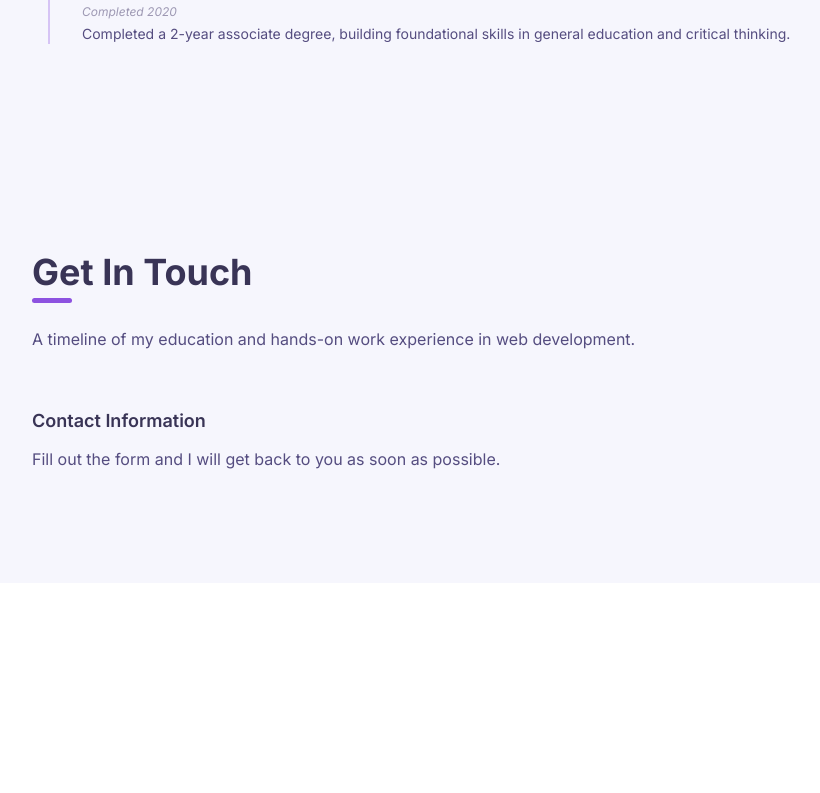
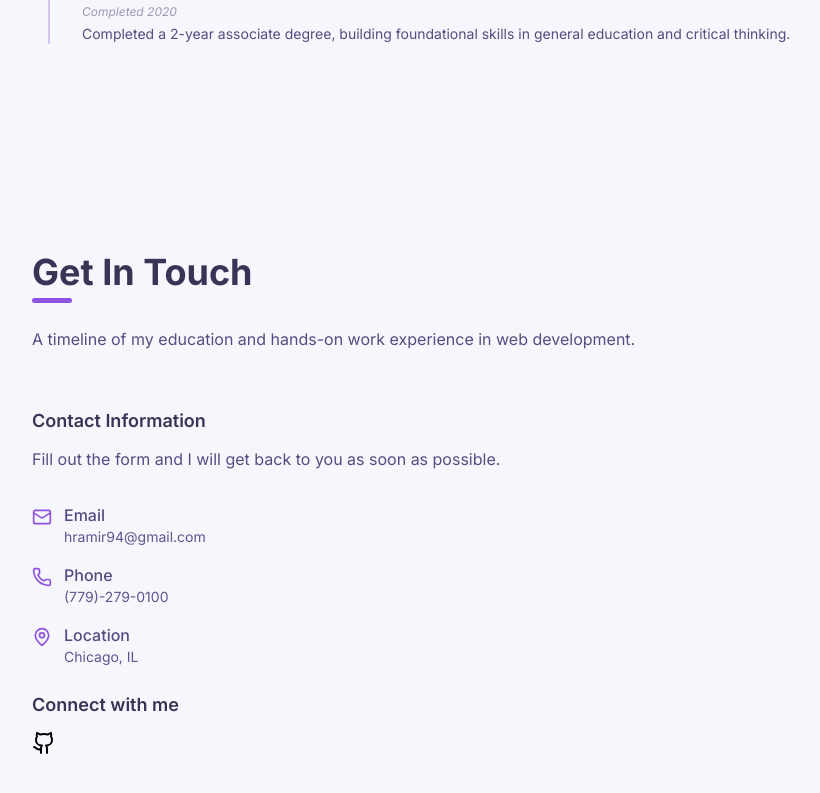
Before and after one commit to hectorlil48/my-portfolio, a React (Vite) app: page / in a window 1280 px wide. Shown: the part 4256-5049 px from the top of the page, without its empty margins (56-876 px from the left). Before the commit the page ends 4839 px from the top, so only its background shows below. Built offline with nearby package versions, Linux system fonts and the light colour scheme.

Commit message:
Added socials to contact section.

```diff
--- a/src/components/sections/Contact.jsx
+++ b/src/components/sections/Contact.jsx
@@ -1,3 +1,5 @@
+import { Mail, Phone, MapPin, Github } from "lucide-react";
+
 const Contact = () => {
   return (
     <section id="contact" className="mx-auto max-w-6xl px-6 py-20">
@@ -26,8 +28,50 @@ const Contact = () => {
             </p>
           </div>
 
-          <div className="space-y-4">
-            <div></div>
+          <div className="mb-6 space-y-4">
+            <div className="flex gap-3">
+              <Mail className="text-primary mt-1 h-5 w-5" />
+              <div>
+                <h4 className="text-foreground font-medium">Email</h4>
+                <p className="text-muted text-sm">
+                  <a href="mailto:hramir94@gmail.com">hramir94@gmail.com</a>
+                </p>
+              </div>
+            </div>
+
+            <div className="flex gap-3">
+              <Phone className="text-primary mt-1 h-5 w-5" />
+              <div>
+                <h4 className="text-foreground font-medium">Phone</h4>
+                <p className="text-muted text-sm">
+                  <a href="tel:7792790100">(779)-279-0100</a>
+                </p>
+              </div>
+            </div>
+
+            <div className="flex gap-3">
+              <MapPin className="text-primary mt-1 h-5 w-5" />
+              <div>
+                <h4 className="text-foreground font-medium">Location</h4>
+                <p className="text-muted text-sm">Chicago, IL</p>
+              </div>
+            </div>
+          </div>
+
+          <div>
+            <h3 className="text-heading mb-3 text-lg font-semibold">
+              Connect with me
+            </h3>
+            <div>
+              <a
+                href=""
+                target="_blank"
+                rel="noopener noreferrer"
+                aria-label="GitHub"
+              >
+                <Github />
+              </a>
+            </div>
           </div>
         </div>
         <div></div>
```
